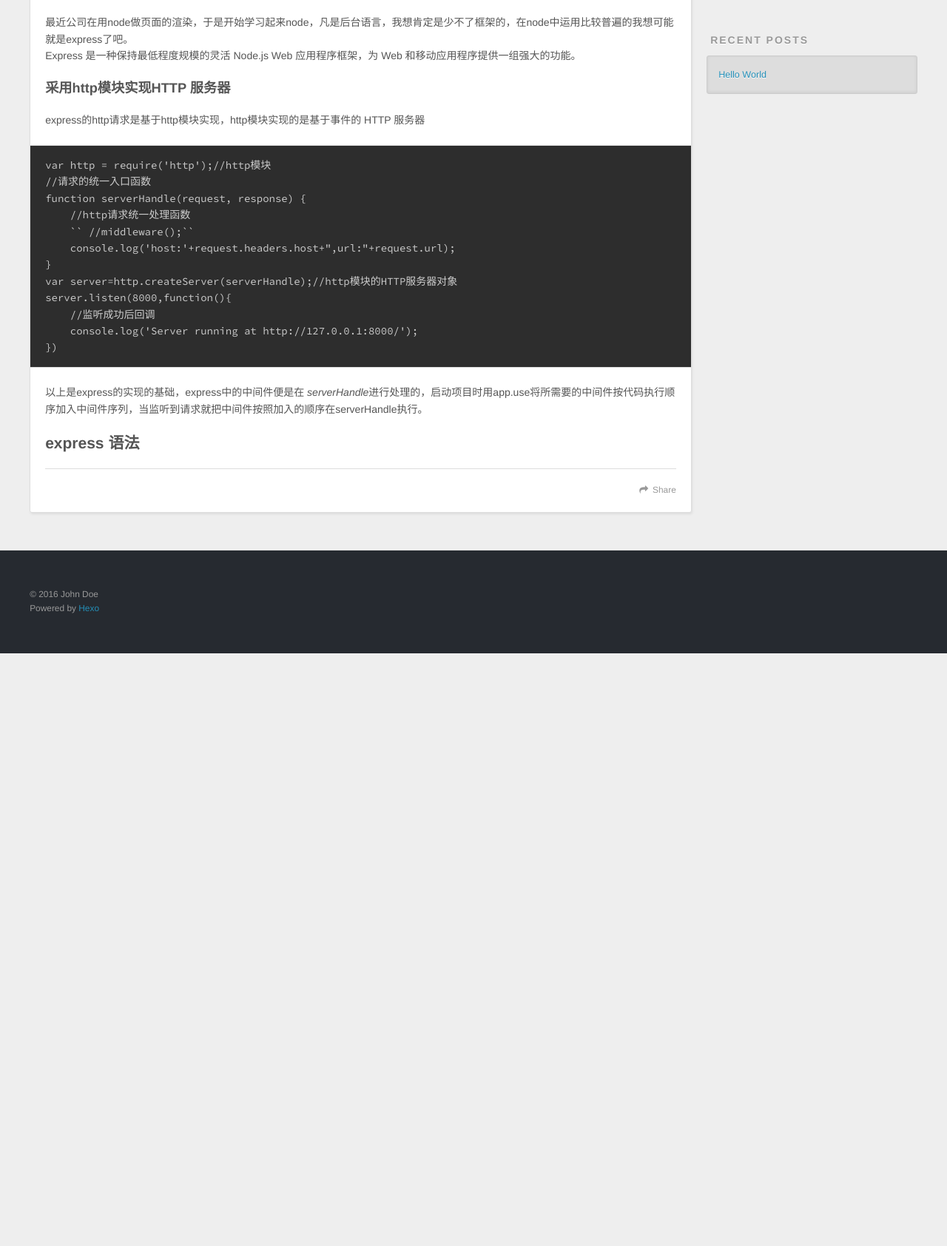
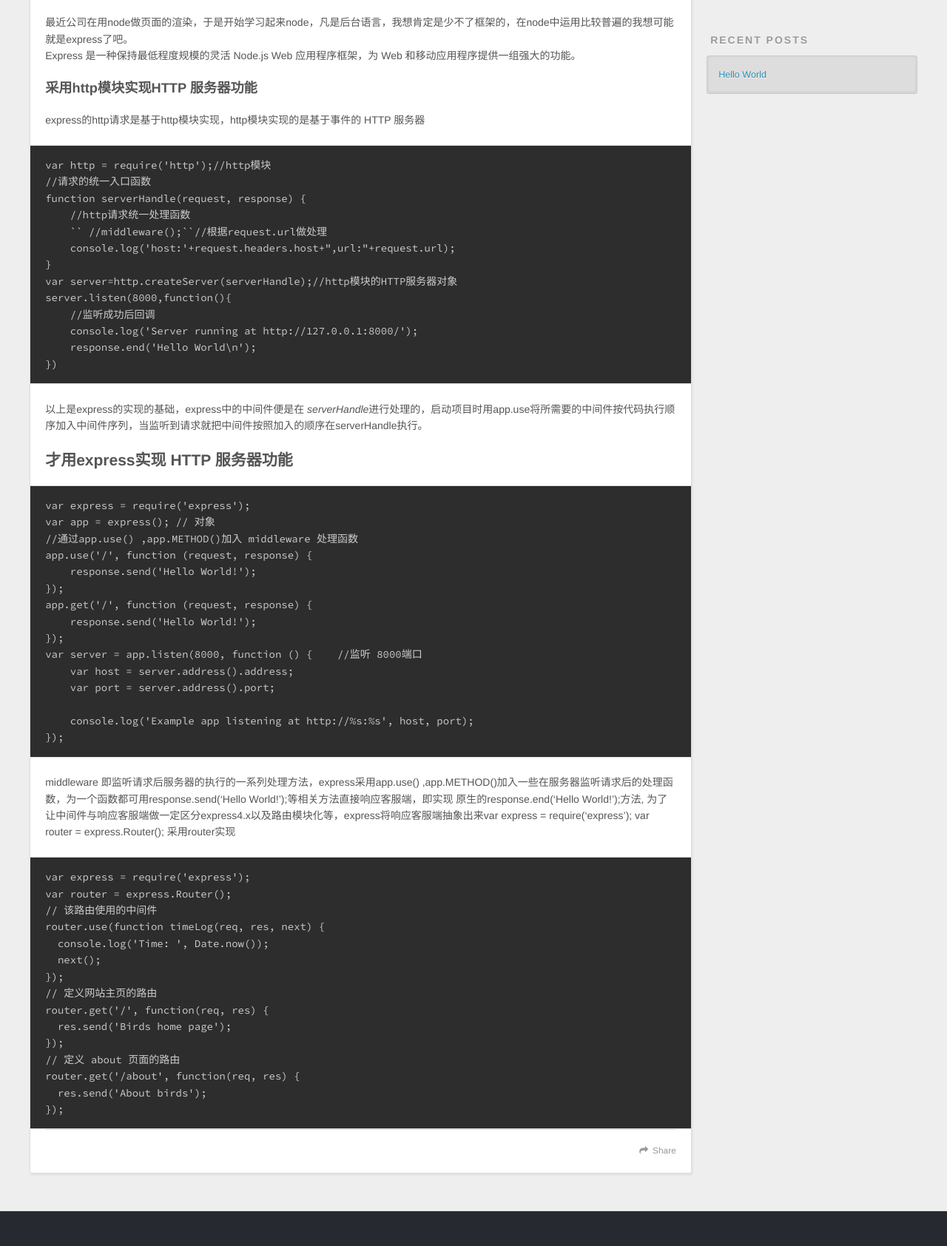
Before and after one commit to rionaModo/rionaModo.github.io, a plain HTML site: page express/index.html in a window 1280 px wide. Shown: the part 434-2118 px from the top of the page at 74% size. Before the commit the page ends 1317 px from the top, so only its background shows below. Drawn offline with nearby package versions, Linux system fonts and the light colour scheme.

Commit message:
Site updated: 2016-09-08 23:21:25

```diff
--- a/express/index.html
+++ b/express/index.html
@@ -6,18 +6,18 @@
   <title>express 原理介绍之http服务 | Express</title>
   <meta name="viewport" content="width=device-width, initial-scale=1, maximum-scale=1">
   <meta name="description" content="最近公司在用node做页面的渲染，于是开始学习起来node，凡是后台语言，我想肯定是少不了框架的，在node中运用比较普遍的我想可能就是express了吧。Express 是一种保持最低程度规模的灵活 Node.js Web 应用程序框架，为 Web 和移动应用程序提供一组强大的功能。
-采用http模块实现HTTP 服务器express的http请求是基于http模块实现，http模块实现的是基于">
+采用http模块实现HTTP 服务器功能express的http请求是基于http模块实现，http模块实现的是">
 <meta property="og:type" content="website">
 <meta property="og:title" content="express 原理介绍之http服务">
 <meta property="og:url" content="http://yoursite.com/express/index.html">
 <meta property="og:site_name" content="Express">
 <meta property="og:description" content="最近公司在用node做页面的渲染，于是开始学习起来node，凡是后台语言，我想肯定是少不了框架的，在node中运用比较普遍的我想可能就是express了吧。Express 是一种保持最低程度规模的灵活 Node.js Web 应用程序框架，为 Web 和移动应用程序提供一组强大的功能。
-采用http模块实现HTTP 服务器express的http请求是基于http模块实现，http模块实现的是基于">
-<meta property="og:updated_time" content="2016-09-03T14:01:06.276Z">
+采用http模块实现HTTP 服务器功能express的http请求是基于http模块实现，http模块实现的是">
+<meta property="og:updated_time" content="2016-09-08T15:20:34.736Z">
 <meta name="twitter:card" content="summary">
 <meta name="twitter:title" content="express 原理介绍之http服务">
 <meta name="twitter:description" content="最近公司在用node做页面的渲染，于是开始学习起来node，凡是后台语言，我想肯定是少不了框架的，在node中运用比较普遍的我想可能就是express了吧。Express 是一种保持最低程度规模的灵活 Node.js Web 应用程序框架，为 Web 和移动应用程序提供一组强大的功能。
-采用http模块实现HTTP 服务器express的http请求是基于http模块实现，http模块实现的是基于">
+采用http模块实现HTTP 服务器功能express的http请求是基于http模块实现，http模块实现的是">
 
     <link rel="alternate" href="/atom.xml" title="Express" type="application/atom+xml">
 
@@ -89,25 +89,57 @@
     <div class="article-entry" itemprop="articleBody">
 
         <p>最近公司在用node做页面的渲染，于是开始学习起来node，凡是后台语言，我想肯定是少不了框架的，在node中运用比较普遍的我想可能就是express了吧。<br>Express 是一种保持最低程度规模的灵活 Node.js Web 应用程序框架，为 Web 和移动应用程序提供一组强大的功能。</p>
-<h3 id="采用http模块实现HTTP-服务器"><a href="#采用http模块实现HTTP-服务器" class="headerlink" title="采用http模块实现HTTP 服务器"></a>采用http模块实现HTTP 服务器</h3><p>express的http请求是基于http模块实现，http模块实现的是基于事件的 HTTP 服务器</p>
+<h3 id="采用http模块实现HTTP-服务器功能"><a href="#采用http模块实现HTTP-服务器功能" class="headerlink" title="采用http模块实现HTTP 服务器功能"></a>采用http模块实现HTTP 服务器功能</h3><p>express的http请求是基于http模块实现，http模块实现的是基于事件的 HTTP 服务器</p>
 <pre><code>var http = require(&apos;http&apos;);//http模块
 //请求的统一入口函数
 function serverHandle(request, response) {
     //http请求统一处理函数
-    `` //middleware();``
+    `` //middleware();``//根据request.url做处理
     console.log(&apos;host:&apos;+request.headers.host+&quot;,url:&quot;+request.url);
 }
 var server=http.createServer(serverHandle);//http模块的HTTP服务器对象
 server.listen(8000,function(){
     //监听成功后回调
     console.log(&apos;Server running at http://127.0.0.1:8000/&apos;);
+    response.end(&apos;Hello World\n&apos;);
 })
 </code></pre><p>以上是express的实现的基础，express中的中间件便是在 <em>serverHandle</em>进行处理的，启动项目时用app.use将所需要的中间件按代码执行顺序加入中间件序列，当监听到请求就把中间件按照加入的顺序在serverHandle执行。</p>
-<h2 id="express-语法"><a href="#express-语法" class="headerlink" title="express 语法"></a>express 语法</h2>
+<h2 id="才用express实现-HTTP-服务器功能"><a href="#才用express实现-HTTP-服务器功能" class="headerlink" title="才用express实现 HTTP 服务器功能"></a>才用express实现 HTTP 服务器功能</h2><pre><code>var express = require(&apos;express&apos;);
+var app = express(); // 对象
+//通过app.use() ,app.METHOD()加入 middleware 处理函数
+app.use(&apos;/&apos;, function (request, response) {
+    response.send(&apos;Hello World!&apos;);
+});
+app.get(&apos;/&apos;, function (request, response) {
+    response.send(&apos;Hello World!&apos;);
+});
+var server = app.listen(8000, function () {    //监听 8000端口
+    var host = server.address().address;
+    var port = server.address().port;
+
+    console.log(&apos;Example app listening at http://%s:%s&apos;, host, port);
+});
+</code></pre><p>middleware 即监听请求后服务器的执行的一系列处理方法，express采用app.use() ,app.METHOD()加入一些在服务器监听请求后的处理函数，为一个函数都可用response.send(‘Hello World!’);等相关方法直接响应客服端，即实现 原生的response.end(‘Hello World!’);方法, 为了让中间件与响应客服端做一定区分express4.x以及路由模块化等，express将响应客服端抽象出来var express = require(‘express’); var router = express.Router();  采用router实现</p>
+<pre><code>var express = require(&apos;express&apos;);
+var router = express.Router();
+// 该路由使用的中间件
+router.use(function timeLog(req, res, next) {
+  console.log(&apos;Time: &apos;, Date.now());
+  next();
+});
+// 定义网站主页的路由
+router.get(&apos;/&apos;, function(req, res) {
+  res.send(&apos;Birds home page&apos;);
+});
+// 定义 about 页面的路由
+router.get(&apos;/about&apos;, function(req, res) {
+  res.send(&apos;About birds&apos;);
+});
+</code></pre>
 
     </div>
     <footer class="article-footer">
-      <a data-url="http://yoursite.com/express/index.html" data-id="cisn98y600001u4q033apk7kr" class="article-share-link">Share</a>
+      <a data-url="http://yoursite.com/express/index.html" data-id="cisugbo5e000178q0bpfbxwyi" class="article-share-link">Share</a>
 
 
     </footer>
```
Also changed, not shown: 2016/09/03/hello-world/index.html (+1 -1 lines), index.html (+1 -1 lines).
